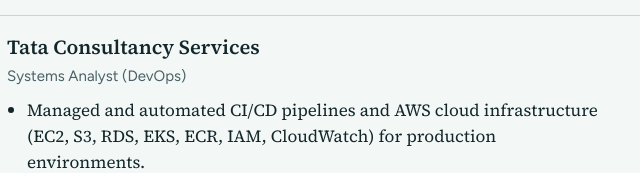
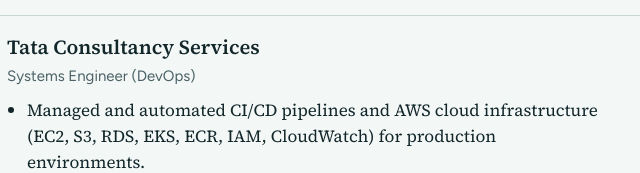
Before and after one commit to harshithachiravuri/harshithachiravuri.github.io, a plain HTML site: page index.html in a window 1280 px wide. Shown: the part 5748-5921 px from the top of the page, 541-1181 px from the left. Drawn offline with Linux system fonts and the light colour scheme.

Commit message:
Update index.html

```diff
--- a/index.html
+++ b/index.html
@@ -336,7 +336,7 @@ footer{font-family:var(--sans);font-size:14px;color:var(--soft);padding-top:28px
         <div class="when">Mar 2021 – Jul 2022</div>
         <div>
           <h3>Tata Consultancy Services</h3>
-          <p class="role">Systems Analyst (DevOps)</p>
+          <p class="role">Systems Engineer (DevOps)</p>
           <ul>
             <li>Managed and automated CI/CD pipelines and AWS cloud infrastructure (EC2, S3, RDS, EKS, ECR, IAM, CloudWatch) for production environments.</li>
             <li>Built fully automated Jenkins pipelines running from GitLab commit through SonarQube quality gate, OWASP dependency check, JFrog artifact publishing, and Docker image push to ECR, to deployment on Kubernetes (EKS).</li>
```
